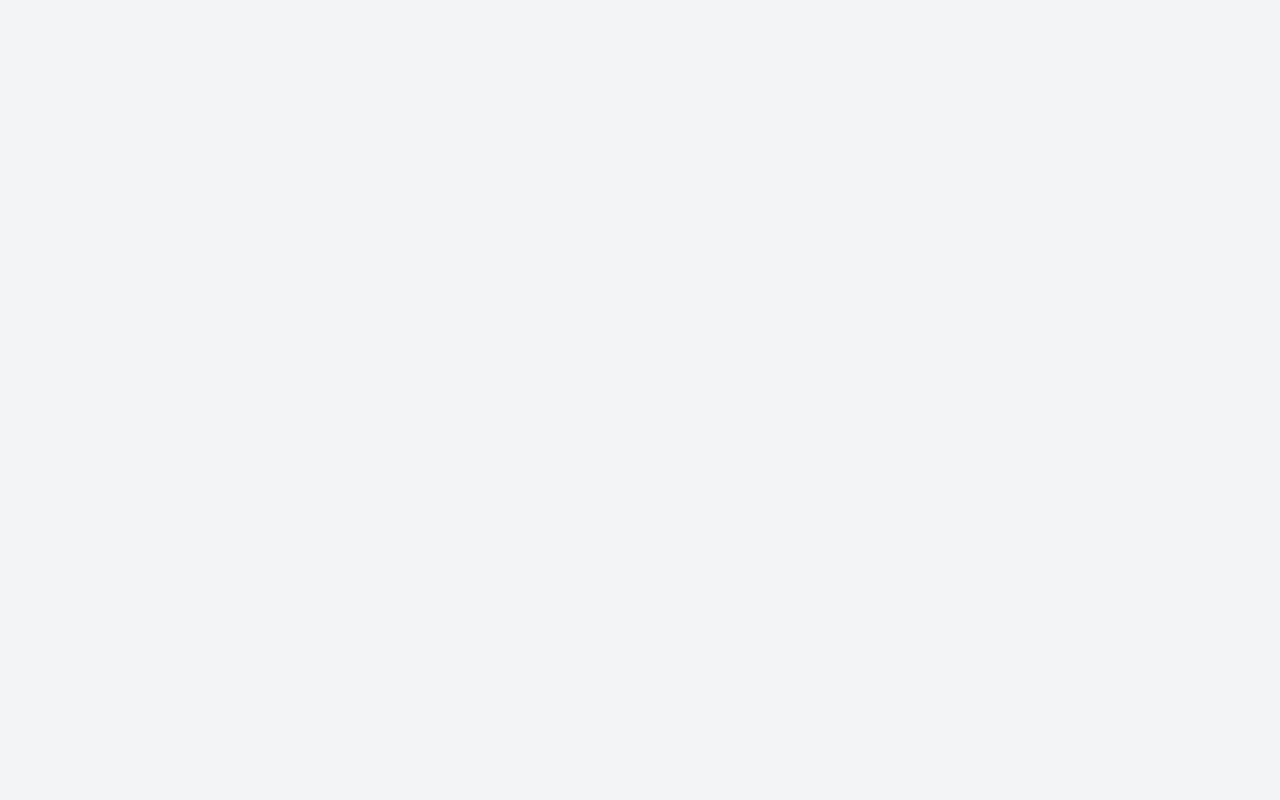
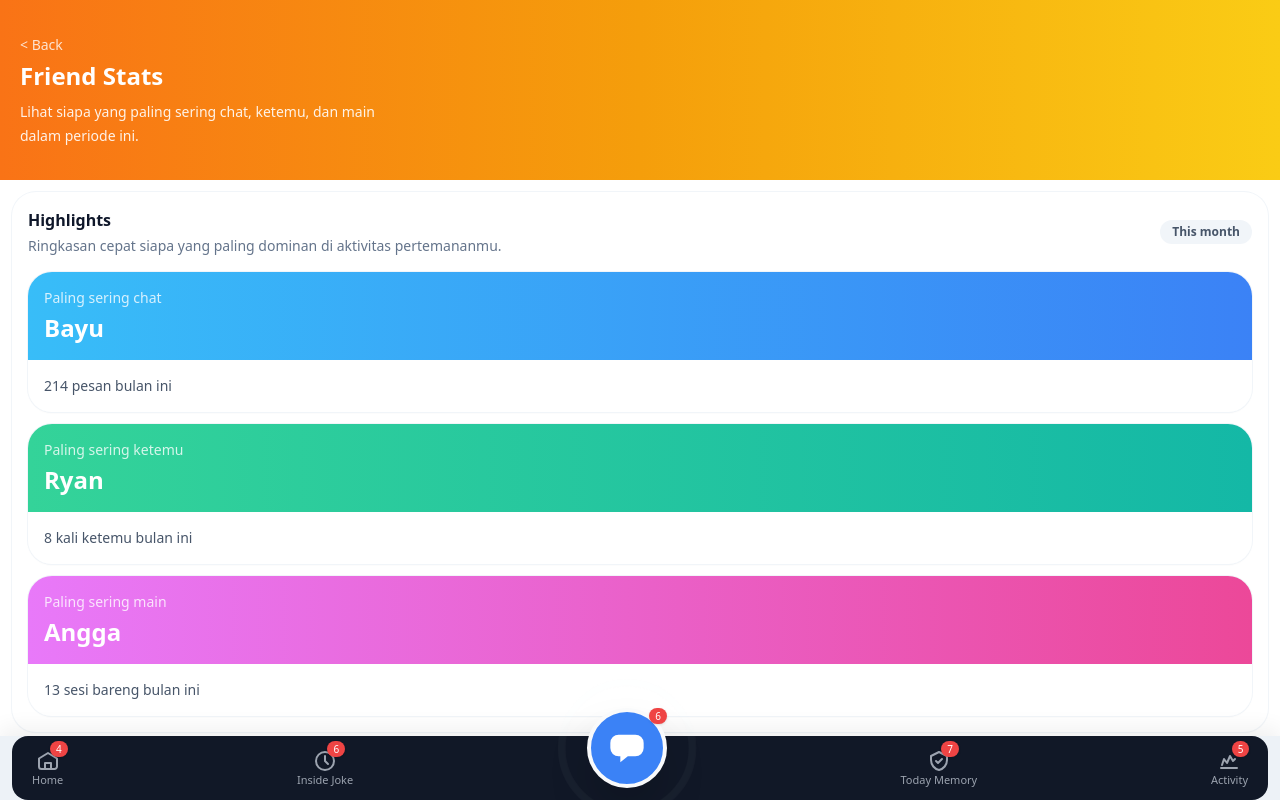
Before and after one commit to jimmytobing/JimCapasitor, a React (Vite) app: page /friend-stats in a window 1280 px wide. Before the commit this address had no page. Built offline with nearby package versions, Linux system fonts and the light colour scheme.

Commit message:
[Fitur] Friend Statistic

```diff
--- a/src/app/router.jsx
+++ b/src/app/router.jsx
@@ -8,6 +8,7 @@ import MiniChallengePage from '../features/mini-challenge/MiniChallengePage.jsx'
 import FriendRadarPage from '../features/friend-radar/FriendRadarPage.jsx'
 import ActivitySuggestionPage from '../features/activity-suggestion/ActivitySuggestionPage.jsx'
 import TodayMemoryPage from '../features/today-memory/TodayMemoryPage.jsx'
+import FriendStatsPage from '../features/friend-stats/FriendStatsPage.jsx'
 import ActivityPage from '../features/activity/ActivityPage.jsx'
 import ChatPage from '../features/chat/ChatPage.jsx'
 import ChatDetailPage from '../features/chat/ChatDetailPage.jsx'
@@ -32,6 +33,7 @@ export default function AppRoutes({ showToast }) {
         element={<ActivitySuggestionPage showToast={showToast} />}
       />
       <Route path="/today-memory" element={<TodayMemoryPage />} />
+      <Route path="/friend-stats" element={<FriendStatsPage showToast={showToast} />} />
       <Route path="/activity" element={<ActivityPage />} />
       <Route path="/chat" element={<ChatPage />} />
       <Route path="/chat/:threadId" element={<ChatDetailPage />} />
--- /dev/null
+++ b/src/features/friend-stats/FriendStatsPage.jsx
@@ -0,0 +1,117 @@
+import { useNavigate } from 'react-router-dom'
+import BottomStickyNav from '../../shared/components/BottomStickyNav.jsx'
+
+const statCards = [
+  {
+    id: 'chat',
+    title: 'Paling sering chat',
+    value: 'Bayu',
+    detail: '214 pesan bulan ini',
+    accent: 'from-sky-400 to-blue-500',
+  },
+  {
+    id: 'meet',
+    title: 'Paling sering ketemu',
+    value: 'Ryan',
+    detail: '8 kali ketemu bulan ini',
+    accent: 'from-emerald-400 to-teal-500',
+  },
+  {
+    id: 'play',
+    title: 'Paling sering main',
+    value: 'Angga',
+    detail: '13 sesi bareng bulan ini',
+    accent: 'from-fuchsia-400 to-pink-500',
+  },
+]
+
+const bestFriendRanking = ['Bayu', 'Ryan', 'Angga']
+
+export default function FriendStatsPage({ showToast }) {
+  const navigate = useNavigate()
+  const notify = typeof showToast === 'function' ? showToast : () => {}
+
+  return (
+    <div className="h-screen overflow-y-auto bg-[#edf2f7] hide-scrollbar">
+      <div className="min-h-screen pb-28">
+        <section className="bg-white shadow-none">
+          <div className="bg-gradient-to-r from-orange-500 via-amber-500 to-yellow-400 px-5 pb-8 pt-[calc(1rem+env(safe-area-inset-top)+1rem)] text-white">
+            <button
+              className="text-sm font-medium text-white/80"
+              onClick={() => navigate('/')}
+            >
+              {'< Back'}
+            </button>
+            <h1 className="mt-1 text-2xl font-semibold">Friend Stats</h1>
+            <p className="mt-2 max-w-[24rem] text-sm leading-6 text-white/90">
+              Lihat siapa yang paling sering chat, ketemu, dan main dalam periode ini.
+            </p>
+          </div>
+
+          <div className="space-y-4 p-3">
+            <div className="rounded-3xl bg-white p-4 shadow-sm ring-1 ring-slate-100">
+              <div className="flex items-center justify-between gap-3">
+                <div>
+                  <h2 className="text-base font-semibold text-slate-900">Highlights</h2>
+                  <p className="mt-1 text-sm text-slate-500">
+                    Ringkasan cepat siapa yang paling dominan di aktivitas pertemananmu.
+                  </p>
+                </div>
+                <span className="rounded-full bg-slate-100 px-3 py-1 text-xs font-semibold text-slate-600">
+                  This month
+                </span>
+              </div>
+
+              <div className="mt-4 grid gap-3">
+                {statCards.map((card) => (
+                  <button
+                    key={card.id}
+                    className="overflow-hidden rounded-3xl bg-slate-50 text-left shadow-sm ring-1 ring-slate-100"
+                    onClick={() => notify(`${card.title}: ${card.value}`)}
+                  >
+                    <div className={`bg-gradient-to-r ${card.accent} px-4 py-4 text-white`}>
+                      <p className="text-sm font-medium text-white/80">{card.title}</p>
+                      <h3 className="mt-1 text-2xl font-semibold">{card.value}</h3>
+                    </div>
+                    <div className="bg-white px-4 py-4">
+                      <p className="text-sm text-slate-600">{card.detail}</p>
+                    </div>
+                  </button>
+                ))}
+              </div>
+            </div>
+
+            <div className="rounded-3xl bg-white p-4 shadow-sm ring-1 ring-slate-100">
+              <div className="flex items-center justify-between gap-3">
+                <div>
+                  <h2 className="text-base font-semibold text-slate-900">Best friend bulan ini</h2>
+                  <p className="mt-1 text-sm text-slate-500">
+                    Ranking berdasarkan kombinasi chat, ketemu, dan main bareng.
+                  </p>
+                </div>
+                <span className="rounded-full bg-amber-50 px-3 py-1 text-xs font-semibold text-amber-700">
+                  Top 3
+                </span>
+              </div>
+
+              <div className="mt-4 space-y-3">
+                {bestFriendRanking.map((name, index) => (
+                  <div
+                    key={name}
+                    className="flex items-center gap-3 rounded-2xl bg-slate-50 px-4 py-3 ring-1 ring-slate-100"
+                  >
+                    <div className="flex h-10 w-10 items-center justify-center rounded-full bg-slate-900 text-sm font-semibold text-white">
+                      {index + 1}
+                    </div>
+                    <p className="text-base font-semibold text-slate-900">{name}</p>
+                  </div>
+                ))}
+              </div>
+            </div>
+          </div>
+        </section>
+      </div>
+      <BottomStickyNav />
+    </div>
+  )
+}
--- a/src/features/home/Home.jsx
+++ b/src/features/home/Home.jsx
@@ -129,10 +129,10 @@ export default function Home({ showToast }) {
               </button>
               <button
                 className={`flex h-20 w-full flex-col items-center justify-center rounded-2xl bg-white p-1 text-orange-500 shadow hover:shadow-md ${glowButtonClass}`}
-                onClick={() => notify('Food tapped')}
+                onClick={() => navigate('/friend-stats')}
               >
-                <span className="text-xl">🍜</span>
-                <p className="mt-1 text-sm">Food</p>
+                <span className="text-xl">📊</span>
+                <p className="mt-1 text-center text-[11px] leading-tight">Friend Stats</p>
               </button>
               <button
                 className={`flex h-20 w-full flex-col items-center justify-center rounded-2xl bg-white p-1 text-gray-600 shadow hover:shadow-md ${glowButtonClass}`}
```
